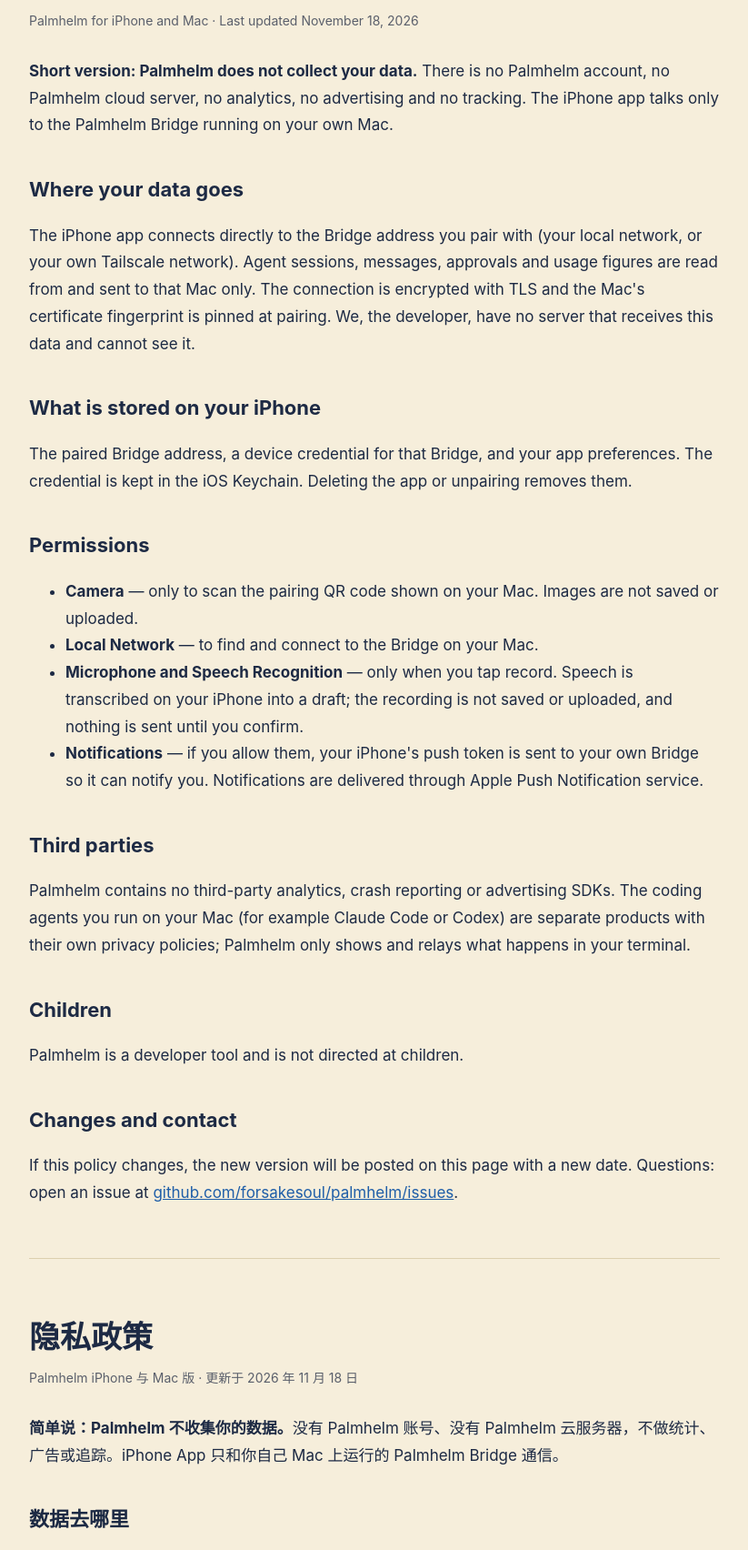
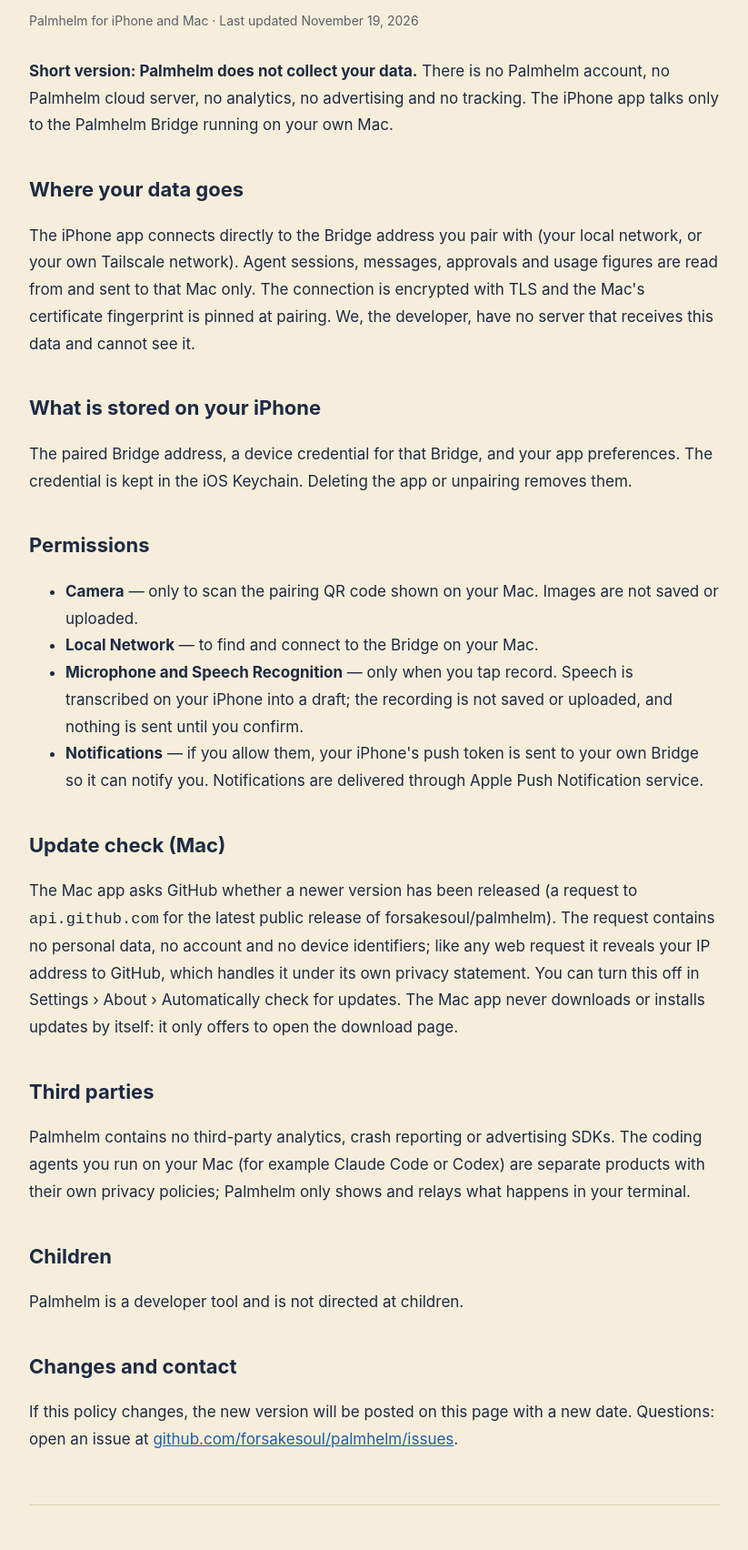
Before and after one commit to forsakesoul/palmhelm, a plain HTML site: page docs/privacy.html in a window 1280 px wide. Shown: the part 156-1860 px from the top of the page at 91% size, without its empty margins (228-1051 px from the left). Drawn offline with Linux system fonts and the light colour scheme.

Commit message:
Say that the Mac app checks GitHub for new releases
The privacy page now has an Update check section (English and Chinese): the Mac app asks api.github.com for the latest public release, sends no personal data, can be turned off in Settings, and never installs updates by itself.

Co-Authored-By: Claude Sonnet 5.5 <noreply@anthropic.com>

```diff
--- a/docs/privacy.html
+++ b/docs/privacy.html
@@ -16,7 +16,7 @@ a{color:#1f5ea8}hr{border:0;border-top:1px solid #dccfae;margin:56px 0}
 <p><a href="./">← Palmhelm</a> · <a href="#zh">中文</a></p>
 
 <h1>Privacy Policy</h1>
-<p class="sub">Palmhelm for iPhone and Mac · Last updated November 18, 2026</p>
+<p class="sub">Palmhelm for iPhone and Mac · Last updated November 19, 2026</p>
 
 <p><strong>Short version: Palmhelm does not collect your data.</strong> There is no Palmhelm account, no Palmhelm cloud server, no analytics, no advertising and no tracking. The iPhone app talks only to the Palmhelm Bridge running on your own Mac.</p>
 
@@ -34,6 +34,9 @@ a{color:#1f5ea8}hr{border:0;border-top:1px solid #dccfae;margin:56px 0}
 <li><strong>Notifications</strong> — if you allow them, your iPhone's push token is sent to your own Bridge so it can notify you. Notifications are delivered through Apple Push Notification service.</li>
 </ul>
 
+<h2>Update check (Mac)</h2>
+<p>The Mac app asks GitHub whether a newer version has been released (a request to <code>api.github.com</code> for the latest public release of forsakesoul/palmhelm). The request contains no personal data, no account and no device identifiers; like any web request it reveals your IP address to GitHub, which handles it under its own privacy statement. You can turn this off in Settings &rsaquo; About &rsaquo; Automatically check for updates. The Mac app never downloads or installs updates by itself: it only offers to open the download page.</p>
+
 <h2>Third parties</h2>
 <p>Palmhelm contains no third-party analytics, crash reporting or advertising SDKs. The coding agents you run on your Mac (for example Claude Code or Codex) are separate products with their own privacy policies; Palmhelm only shows and relays what happens in your terminal.</p>
 
@@ -46,7 +49,7 @@ a{color:#1f5ea8}hr{border:0;border-top:1px solid #dccfae;margin:56px 0}
 <hr id="zh">
 
 <h1>隐私政策</h1>
-<p class="sub">Palmhelm iPhone 与 Mac 版 · 更新于 2026 年 11 月 18 日</p>
+<p class="sub">Palmhelm iPhone 与 Mac 版 · 更新于 2026 年 11 月 19 日</p>
 
 <p><strong>简单说：Palmhelm 不收集你的数据。</strong>没有 Palmhelm 账号、没有 Palmhelm 云服务器，不做统计、广告或追踪。iPhone App 只和你自己 Mac 上运行的 Palmhelm Bridge 通信。</p>
 
@@ -64,6 +67,9 @@ a{color:#1f5ea8}hr{border:0;border-top:1px solid #dccfae;margin:56px 0}
 <li><strong>通知</strong>：如果你允许，iPhone 的推送令牌会发给你自己的 Bridge 用于提醒；通知经 Apple 推送服务送达。</li>
 </ul>
 
+<h2>更新检查（Mac）</h2>
+<p>Mac 版会向 GitHub 查询是否有新版本（向 <code>api.github.com</code> 请求 forsakesoul/palmhelm 最新的公开发行版）。请求不含任何个人数据、账号或设备标识；与任何网络请求一样，GitHub 会看到你的 IP 地址，由其自身隐私声明约束。可在“设置 › 关于 › 自动检查更新”中关闭。Mac 版不会自行下载或安装更新，只提供打开下载页的入口。</p>
+
 <h2>第三方</h2>
 <p>Palmhelm 不包含第三方统计、崩溃上报或广告 SDK。你在 Mac 上运行的编程 agent（如 Claude Code、Codex）是独立产品，适用各自的隐私政策；Palmhelm 只显示并转达终端里发生的事。</p>
 
```
